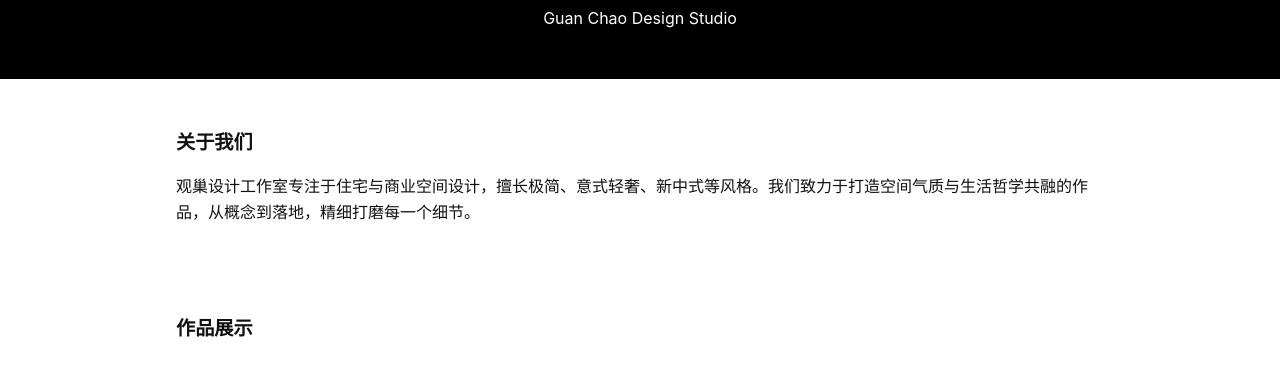
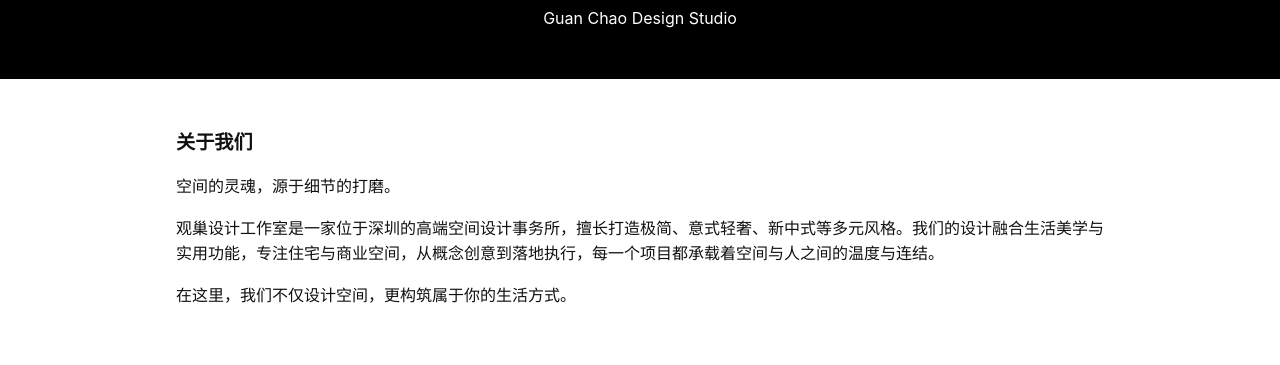
Before and after one commit to lelazhou/design-studio, a plain HTML site: page index.html in a window 1280 px wide. Shown: the part 192-557 px from the top of the page. Drawn offline with Linux system fonts and the light colour scheme.

Commit message:
Update index.html

```diff
--- a/index.html
+++ b/index.html
@@ -76,10 +76,12 @@
     <p>Guan Chao Design Studio</p>
   </header>
 
-  <div class="section">
-    <h2>关于我们</h2>
-    <p>观巢设计工作室专注于住宅与商业空间设计，擅长极简、意式轻奢、新中式等风格。我们致力于打造空间气质与生活哲学共融的作品，从概念到落地，精细打磨每一个细节。</p>
-  </div>
+<div class="section about">
+  <h2>关于我们</h2>
+  <p class="tagline">空间的灵魂，源于细节的打磨。</p>
+  <p>观巢设计工作室是一家位于深圳的高端空间设计事务所，擅长打造极简、意式轻奢、新中式等多元风格。我们的设计融合生活美学与实用功能，专注住宅与商业空间，从概念创意到落地执行，每一个项目都承载着空间与人之间的温度与连结。</p>
+  <p>在这里，我们不仅设计空间，更构筑属于你的生活方式。</p>
+</div>
 
   <div class="section">
     <h2>作品展示</h2>
```
